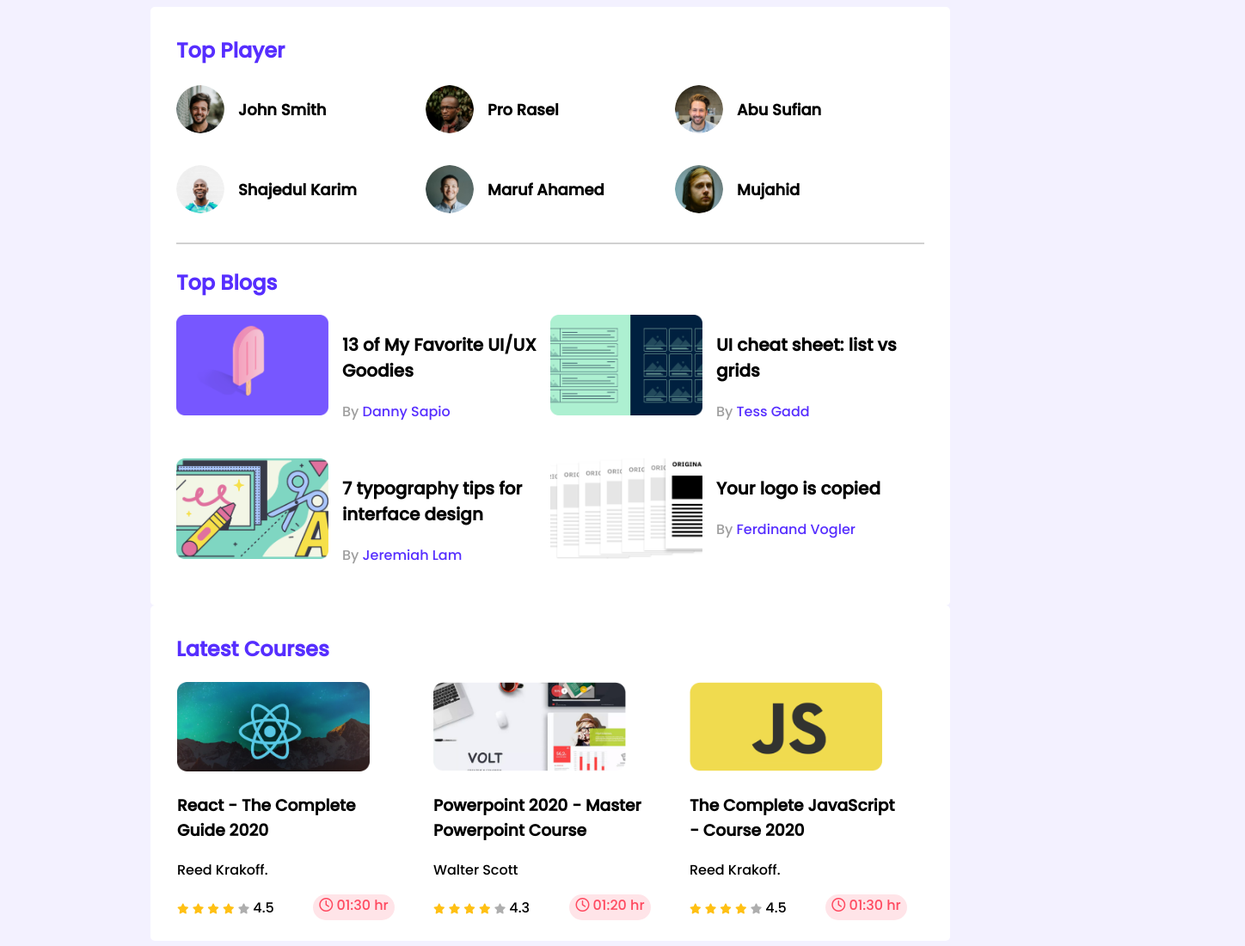
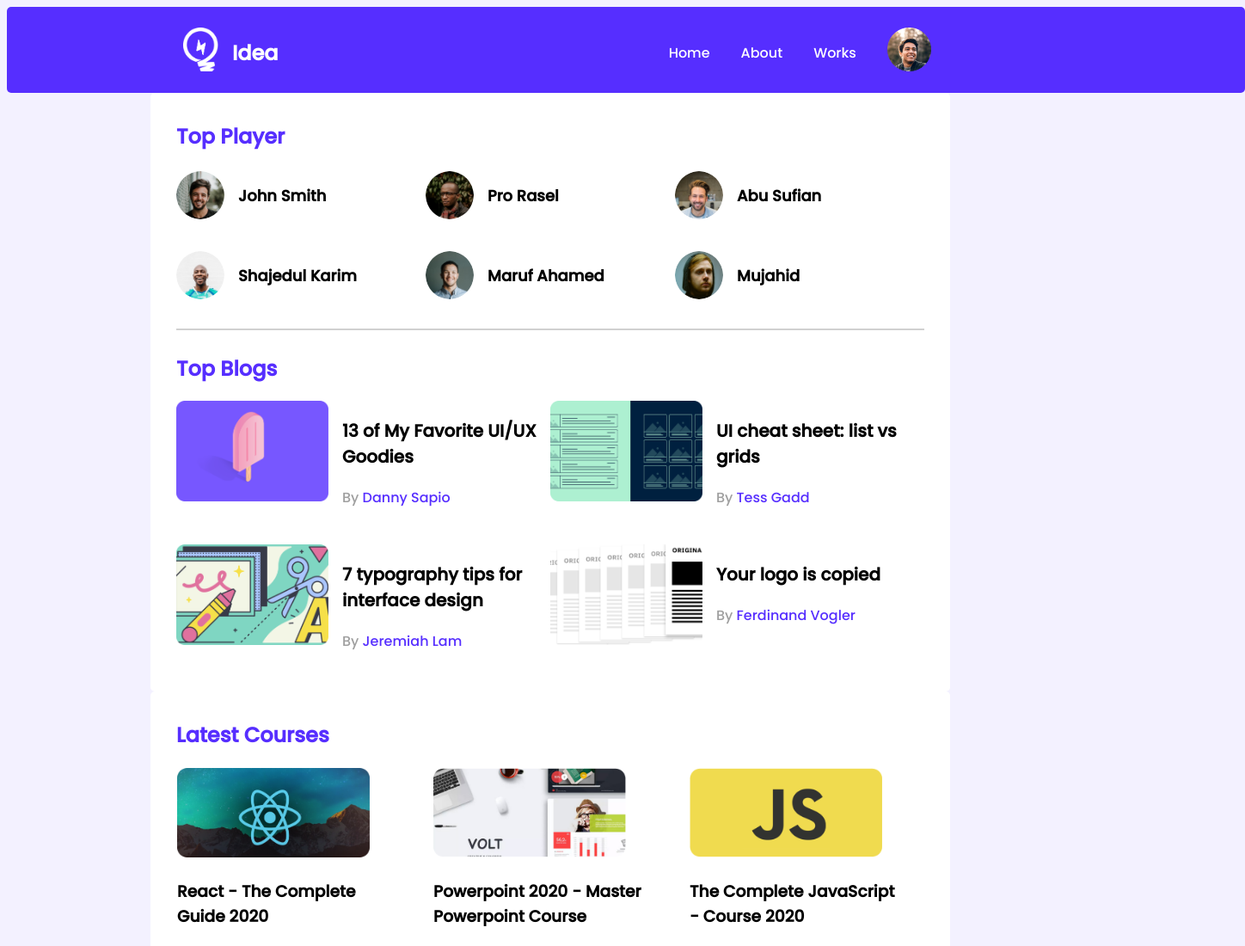
Before and after one commit to Adnan-246/leader-board-css3, a plain HTML site: page index.html in a window 1280 px wide. Shown: the top 1100 px of the page at 86% size, 1448 px wide, since content can reach past the window. Drawn offline with Linux system fonts and the light colour scheme.

Commit message:
added header section with styles

```diff
--- a/css/style.css
+++ b/css/style.css
@@ -23,6 +23,70 @@ hr{
   margin-bottom: 27px;
 }
 
+/* Header Section Styles */
+header{
+  display: inline-flex;
+  flex-direction: column;
+  align-items: center;
+  background: #562EFF;
+  width: 1440px;
+  height: 90px;
+  border-radius: 5px;
+  padding-bottom: 10px;
+  /* padding: 15px; */
+  /* padding: 30px; */
+}
+/* .header-section{
+  width: 900px;
+  border: 1px solid red;
+} */
+.header-brand{
+  width: 870px;
+  align-items: center;
+  /* border: 1px solid red; */
+  margin-left: -11%;
+
+}
+.header-brand{
+  display: flex;
+  justify-content: space-between;
+  /* align-items: center; */
+}
+.brand{
+  display: flex;
+  gap: 16px;
+  flex-direction: row;
+  align-items: center;
+  text-decoration: none;
+
+}
+.brand-logo img{
+  width: 41px;
+  height: 51px;
+}
+.brand-title .title-name{
+  color: #FFF;
+  font-size: 24px;
+}
+.header-link{
+  display: flex;
+  flex-direction: row;
+  justify-content: space-between;
+  align-items: center;
+  gap: 36px;
+}
+.header-link li{
+  list-style: none;
+}
+.header-link li img{
+  width: 51px;
+  height: 51px;
+}
+.header-link a{
+  color: #FFF;
+  font-size: 16px;
+  text-decoration: none;
+}
 /* top players style */
 .top-players{
   margin-bottom: 30px;
--- a/index.html
+++ b/index.html
@@ -12,7 +12,24 @@
 <body>
   <!-- header start -->
   <header>
-
+    <nav class="header-section">
+      <ul class="header-brand">
+        <a href="" class="brand">
+          <div class="brand-logo">
+            <img src="images/icons/logo.png" alt="">
+          </div>
+          <div class="brand-title">
+            <h2 class="title-name">Idea</h2>
+          </div>
+        </a>
+        <div class="header-link">
+          <li><a href="">Home</a></li>
+          <li><a href="">About</a></li>
+          <li><a href="">Works</a></li>
+          <li><img src="images/icons/profile.png" alt=""></li>
+        </div>
+      </ul>
+    </nav>
   </header>
   <!-- header end -->
   <main>
```
